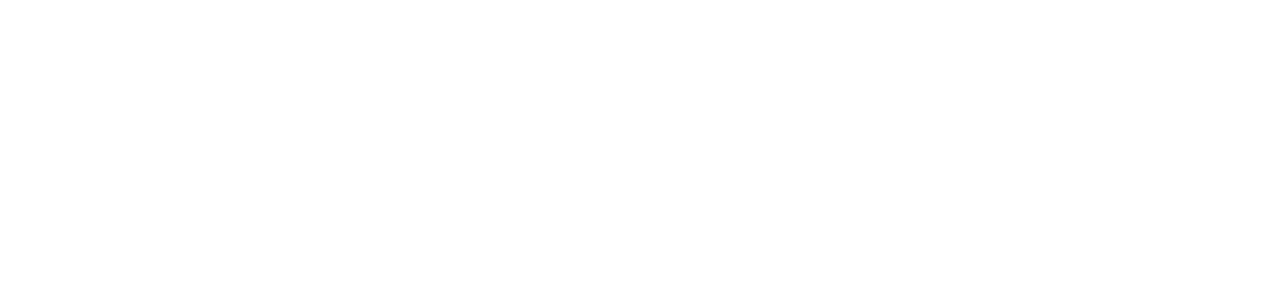
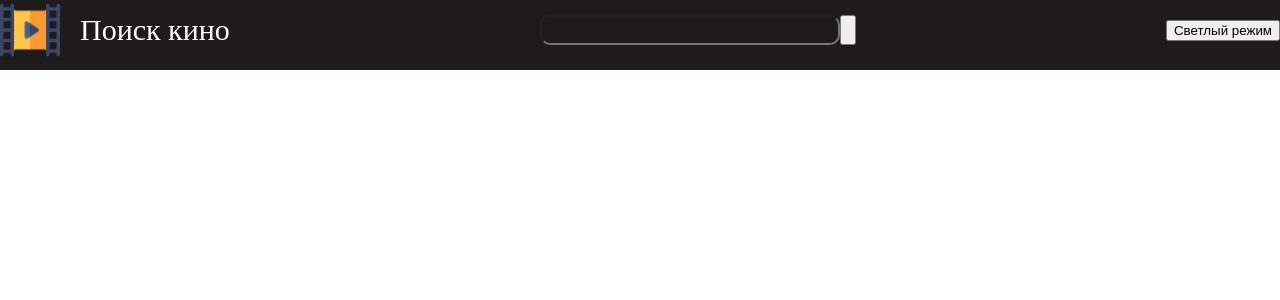
Before and after one commit to nikolaiovchinnikov/MyPortfolio-TypeScript, a React (Create React App) app: page /film in a window 1280 px wide. Before the commit this address had no page. Shown: the top 300 px of the page. Built offline with nearby package versions, Linux system fonts and the light colour scheme.

Commit message:
добавил в приложение фильмы header

```diff
--- a/src/App/App.tsx
+++ b/src/App/App.tsx
@@ -2,12 +2,13 @@ import '../style/_reset.sass';
 import '../style/App.scss';
 import { Route, Routes, BrowserRouter } from 'react-router-dom';
 import MainePage from '../page/MainPage/MainPage';
-
+import MainFilmPage from '../page/FilmAppPages/MainFilmPage/MainFilmPage';
 function App() {
   return (
     <BrowserRouter>
       <Routes>
-        <Route path="/" element={<MainePage/>} />
+        <Route path="/" element={<MainePage />} />
+        <Route path="/film" element={<MainFilmPage />} />
       </Routes>
     </BrowserRouter>
   );
--- /dev/null
+++ b/src/containers/FilmHeader/FilmHeader.module.scss
@@ -0,0 +1,42 @@
+
+.FilmHeader {
+    background-color: #1d1b1b;
+    height: 70px;
+}
+.filmHeaderBOX {
+    display: flex;
+    justify-content: space-between;
+    align-items: center;
+}
+.Boxlogo {
+    display: flex;
+    align-items: center;
+    justify-content: space-between;
+}
+.logo {
+    width: 60px;
+    height: 60px;
+}
+.text {
+    margin-left: 20px;
+    color: #fff;
+    font-size: 30px;
+}
+.BoxSearch{
+    position: relative;
+    display: flex;
+}
+.input {
+    border-radius: 10px;
+    background-color: #292525;
+    width: 300px;
+    height: 30px;
+    background-color: #ffffff00;
+}
+.btnsInput {
+    position: absolute;
+    border: none;
+    right: 3px;
+    height: 100%;
+    border-radius: 3px;
+}
--- /dev/null
+++ b/src/containers/FilmHeader/FilmHeader.tsx
@@ -0,0 +1,39 @@
+// import CIcon from '@coreui/icons-react';
+// import { cilSearch } from '@coreui/icons';
+import styles from './FilmHeader.module.scss';
+
+interface IFilmHeader {
+    isColorMod:boolean
+    changeColorMod():void
+}
+const FilmHeader = ({isColorMod, changeColorMod}:IFilmHeader) => {
+    // let classColor = isColorMod?'dark':'white';
+    // let btnClass = ['btnColor', classColor];
+    // console.log(styles)
+    return (
+        <header className={styles.FilmHeader}>
+            <div className="container">
+                <div className={styles.filmHeaderBOX}>
+                    <div className={styles.Boxlogo}>
+                        <img className={styles.logo} src="img/logo.png" alt="logo" />
+                        <h3 className={styles.text}>
+                            Поиск кино
+                        </h3>
+                    </div>
+                    <div className={styles.BoxSearch}>
+                        <input className={styles.input} type="text" />
+                        <button className="btnsInput">
+                            {/* <CIcon className='header_search_btn_icon' icon={cilSearch}/> */}
+                        </button>
+                    </div>
+
+                    <button onClick={changeColorMod}>
+                        {isColorMod?'Темный режим':'Светлый режим'}
+                    </button>
+                </div>
+           </div>
+        </header>
+
+    )
+}
+export default FilmHeader
--- /dev/null
+++ b/src/page/FilmAppPages/MainFilmPage/MainFilmPage.tsx
@@ -0,0 +1,25 @@
+// import style from './MainFilmPage.module.scss'
+import { useState } from 'react'
+import FilmHeader from '../../../containers/FilmHeader/FilmHeader';
+const MainFilmPage = () => {
+    const [isColorMod, setColor] = useState(false)
+    const changecolorMod = () => {
+        let copyIsColorMod = isColorMod
+        if (copyIsColorMod) {
+            copyIsColorMod = false
+        } else {
+            copyIsColorMod = true
+        }
+        setColor(copyIsColorMod)
+    }
+
+    return (
+        <>
+            <FilmHeader
+                isColorMod={isColorMod}
+                changeColorMod={changecolorMod}
+            />
+        </>
+    )
+}
+export default MainFilmPage;
```
Also changed, not shown: public/img/Logo.png (added), src/page/FilmAppPages/MainFilmPage/MainFilmPage.scss (added).
